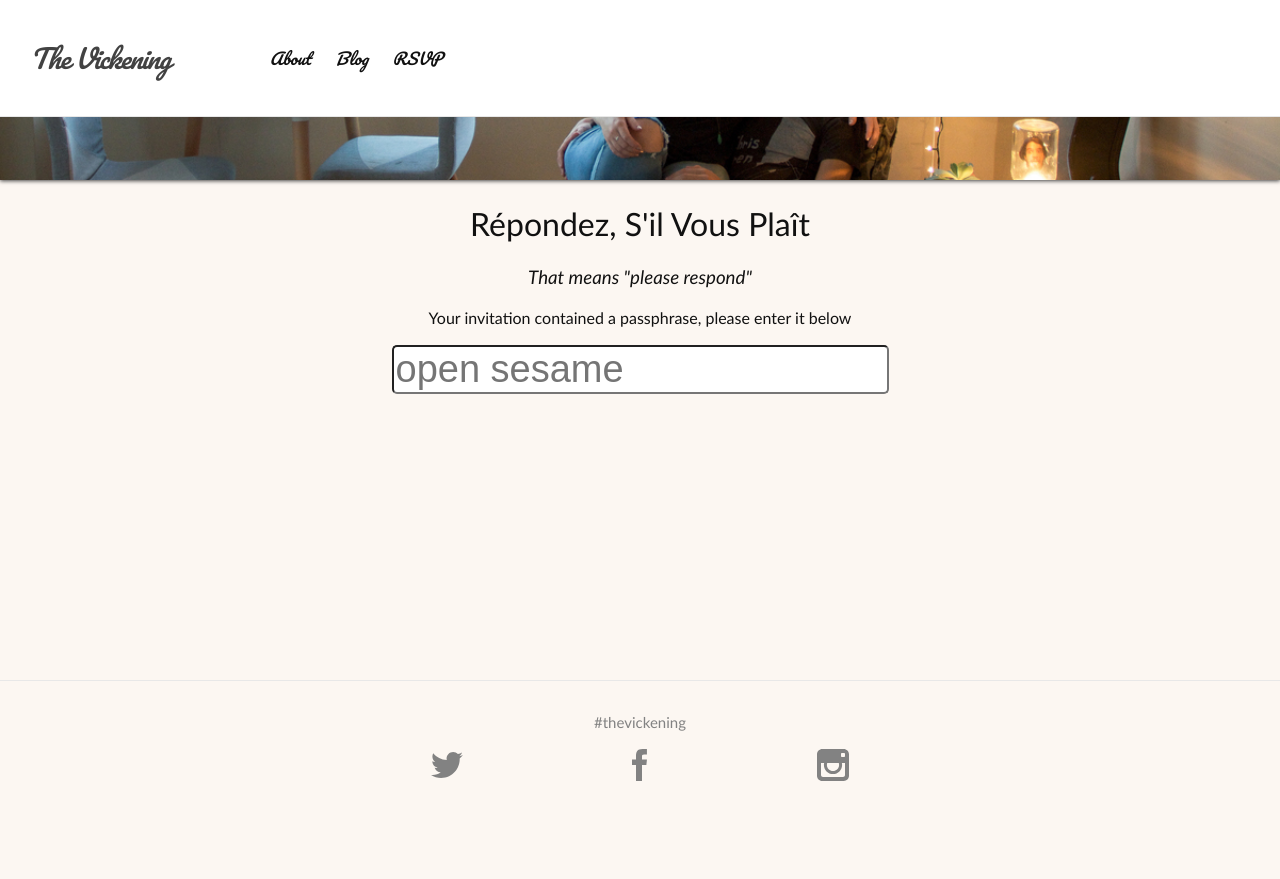
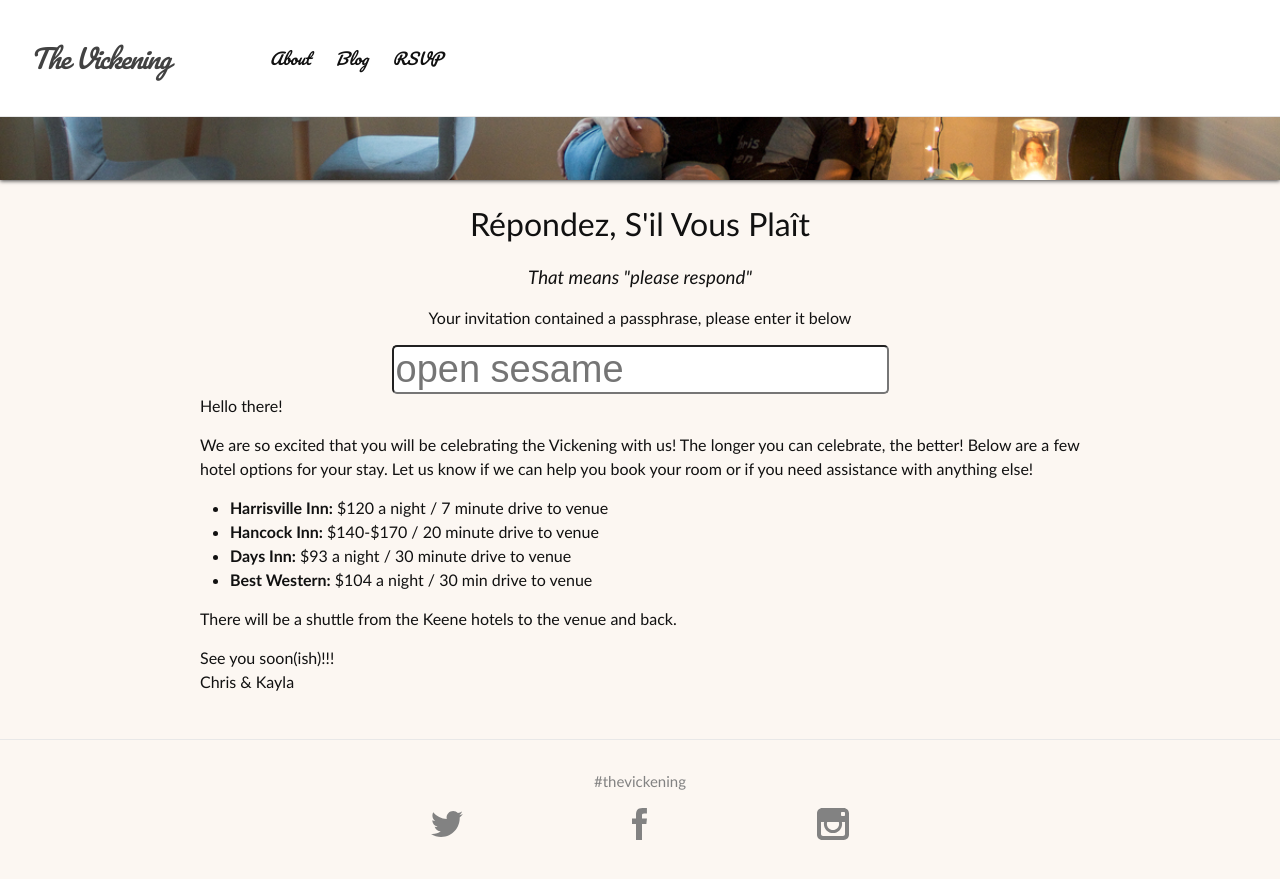
Before and after one commit to chrisinajar/thevickening.com, a Jekyll site: the page built from rsvp.md, in a window 1280 px wide and 900 px high, scrolled down 230 px. Shown: the top 879 px of the window. Built offline with Jekyll 4.4.1, drawn with Linux system fonts in a browser that asks for light colours; before the commit the page ends 1071 px from its top, so only the background shows below that.

Commit message:
Add hotel info to rsvp form

```diff
--- a/_config.yml
+++ b/_config.yml
@@ -14,6 +14,8 @@ baseurl: "" # the subpath of your site, e.g. /blog
 url: "http://thevickening.com" # the base hostname & protocol for your site
 twitter_username: chrisinajar
 github_username:  chrisinajar
+
+exclude: [vendor]
 
 # Build settings
 markdown: kramdown
--- a/rsvp.md
+++ b/rsvp.md
@@ -14,6 +14,29 @@ permalink: /rsvp/
       <p>Your invitation contained a passphrase, please enter it below</p>
       <input style="font-size: 38px; border-radius: 5px;" type="text" name="whyareyoulookingatthis" id="seriouslygoaway" placeholder="open sesame" />
     </center>
+
+    <p>
+      Hello there!
+    </p>
+    <p>
+      We are so excited that you will be celebrating the Vickening with us! The longer you can celebrate, the better! Below are a few hotel options for your stay. Let us know if we can help you book your room or if you need assistance with anything else!
+    </p>
+    <p>
+      <ul>
+        <li><b>Harrisville Inn:</b> $120 a night / 7 minute drive to venue </li>
+        <li><b>Hancock Inn:</b> $140-$170 /  20 minute drive to venue </li>
+        <li><b>Days Inn:</b> $93 a night / 30 minute drive to venue  </li>
+        <li><b>Best Western:</b> $104 a night / 30 min drive to venue </li>
+      </ul>
+    </p>
+    <p>
+      There will be a shuttle from the Keene hotels to the venue and back.
+    </p>
+    <p>
+      See you soon(ish)!!!
+      <br />
+      Chris &amp; Kayla
+    </p>
   </div>
 </div>
 
```
Also changed, not shown: 1 other file.
